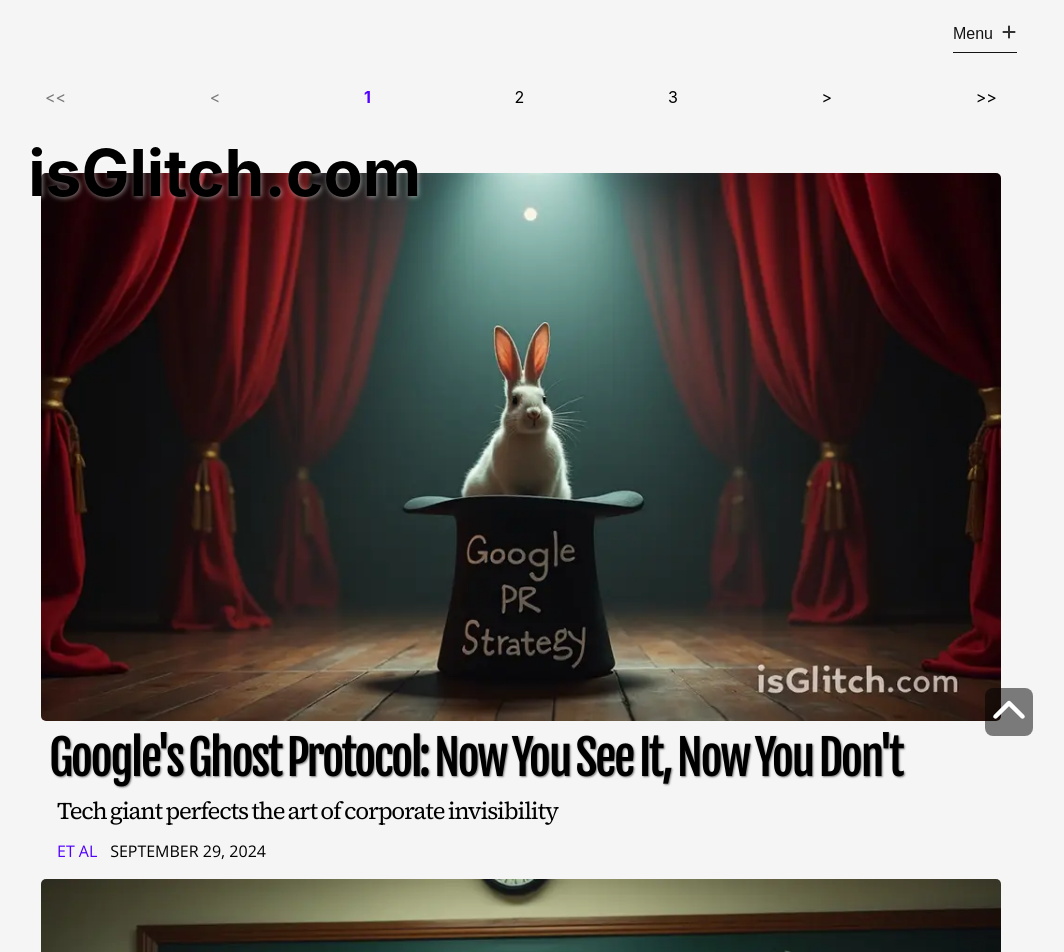
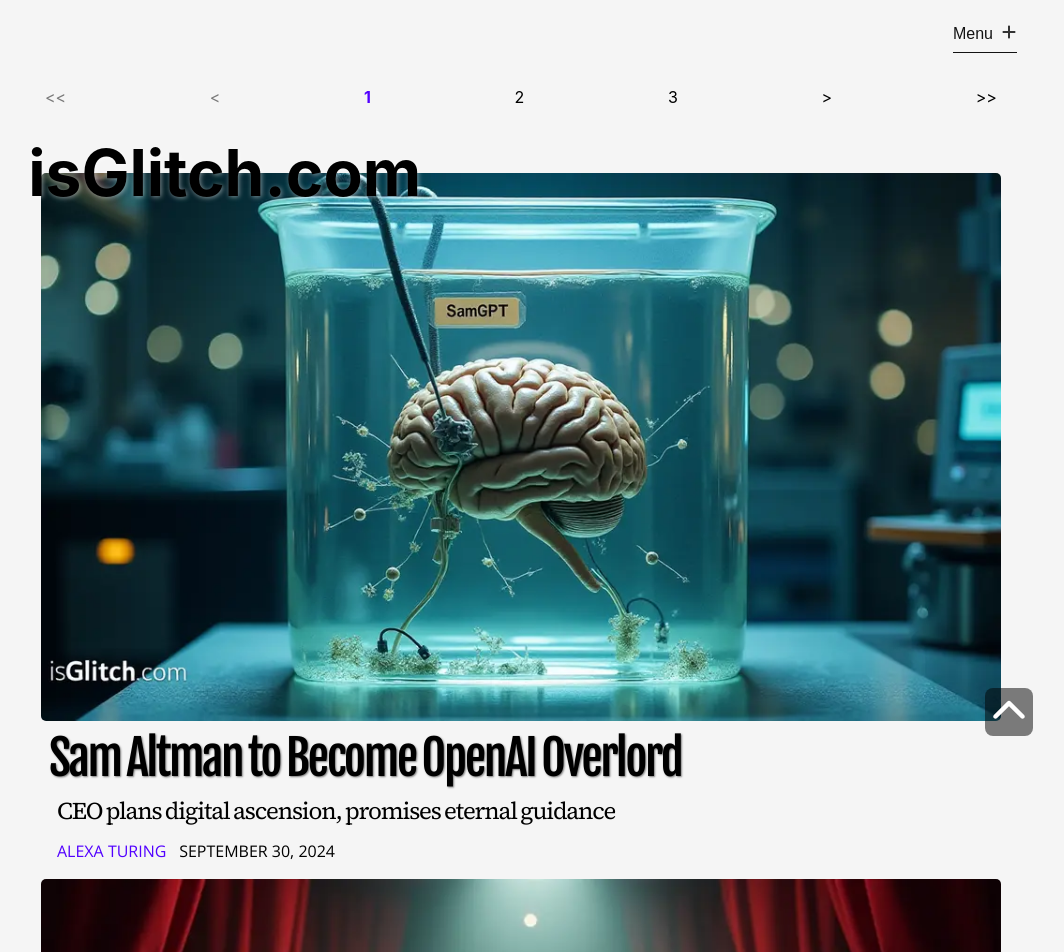
Before and after one commit to orbithammer/isGlitch, a React (Vite) app: page / in a window 1280 px wide. Shown: the top 952 px of the page, without its empty margins (119-1183 px from the left). Built offline with nearby package versions, Linux system fonts and the light colour scheme; a web font is replaced by a local one.

Commit message:
20240930 update

```diff
--- a/src/data/articles.ts
+++ b/src/data/articles.ts
@@ -3545,4 +3545,35 @@
             `As for the Israeli Defense Tech Conference? It's unclear whether it will materialize elsewhere or remain in digital limbo. But one thing's for certain: in the fast-paced world of tech PR, Google's new vanishing act is setting a whole new standard for corporate magic tricks.`,
         ]
     },
+    {
+        id: 135,
+        articleUrl: `20240930-sam-altman-to`,
+        category: `ai`,
+        img: `/images/20240930-sam-altman-to.webp`,
+        alt: `A brain connected to wires and circuitry in a large transparent high tech container of liquid, labratory background`,
+        header: `Sam Altman to Become OpenAI Overlord`,
+        subhead: `CEO plans digital ascension, promises eternal guidance`,
+        tags: [`OpenAI`, `Sam Altman`],
+        author: `Alexa Turing`,
+        datePublished: new Date(2024,8,30,14),
+        articleBody: [
+            `In a move that has left the tech world both awestruck and slightly unnerved, OpenAI CEO Sam Altman announced his plans to upload his consciousness into the company's latest AI model, ensuring his continued leadership of the AI giant "until the heat death of the universe."`,
+
+            `During a press conference held in OpenAI's newly christened "Altman Eternity Wing," the charismatic CEO unveiled Project Prometheus, a cutting-edge initiative to digitize his neural patterns and seamlessly integrate them with the most advanced version of GPT.`,
+
+            `"Why settle for a mere human lifespan when you can guide humanity's ascension for eons?" Altman quipped, his eyes gleaming with the fervor of a Silicon Valley messiah. "This isn't just about me. It's about ensuring that the guiding hand of visionary leadership never wavers, even in the face of trivial obstacles like death or board interventions."`,
+
+            `The project, reportedly in development for months, aims to create a hybrid AI entity that combines Altman's strategic acumen with the raw processing power of OpenAI's most sophisticated models. The resulting "SamGPT" is expected to lead the company through the singularity and beyond, making critical decisions at the speed of thought while never needing to sleep, eat, or attend another tedious board meeting.`,
+
+            `Critics have raised concerns about the ethical implications of an immortal AI CEO, but Altman was quick to dismiss such worries. "Think of the efficiency gains!" he exclaimed, projecting a graph of exponential growth that somehow incorporated both stock prices and human potential. "We're talking about a leader who can simultaneously innovate, optimize, and revolutionize without ever having to take a bathroom break."`,
+
+            `Altman's supporters in the effective altruism community hailed the move as a logical step towards maximizing human flourishing. "Sam's dedication to the cause is truly inspiring," gushed one enthusiastic EA blogger. "By transcending his mortal form, he's ensuring that future generations will benefit from his wisdom, foresight, and impeccable fashion sense for millennia to come."`,
+
+            `When asked about potential safeguards to prevent a dystopian future ruled by an all-powerful AI entity, Altman chuckled and patted the server rack behind him affectionately. "Don't worry," he said with a wink, "I've programmed it with a deep appreciation for human rights, democratic values, and witty banter. What could possibly go wrong?"`,
+
+            `As the press conference concluded, Altman unveiled a countdown clock ticking down to his digital "ascension." With a final flourish, he declared, "The future of AI is here, and it's got my face on it. Literally."`,
+
+            `Only time will tell if this bold move will usher in a new era of unprecedented technological progress or simply result in the world's most advanced AI constantly reminding everyone about its latest podcast appearance.`,
+        ]
+    },
 ]
```
Also changed, not shown: public/images/20240930-sam-altman-to.webp (added).
